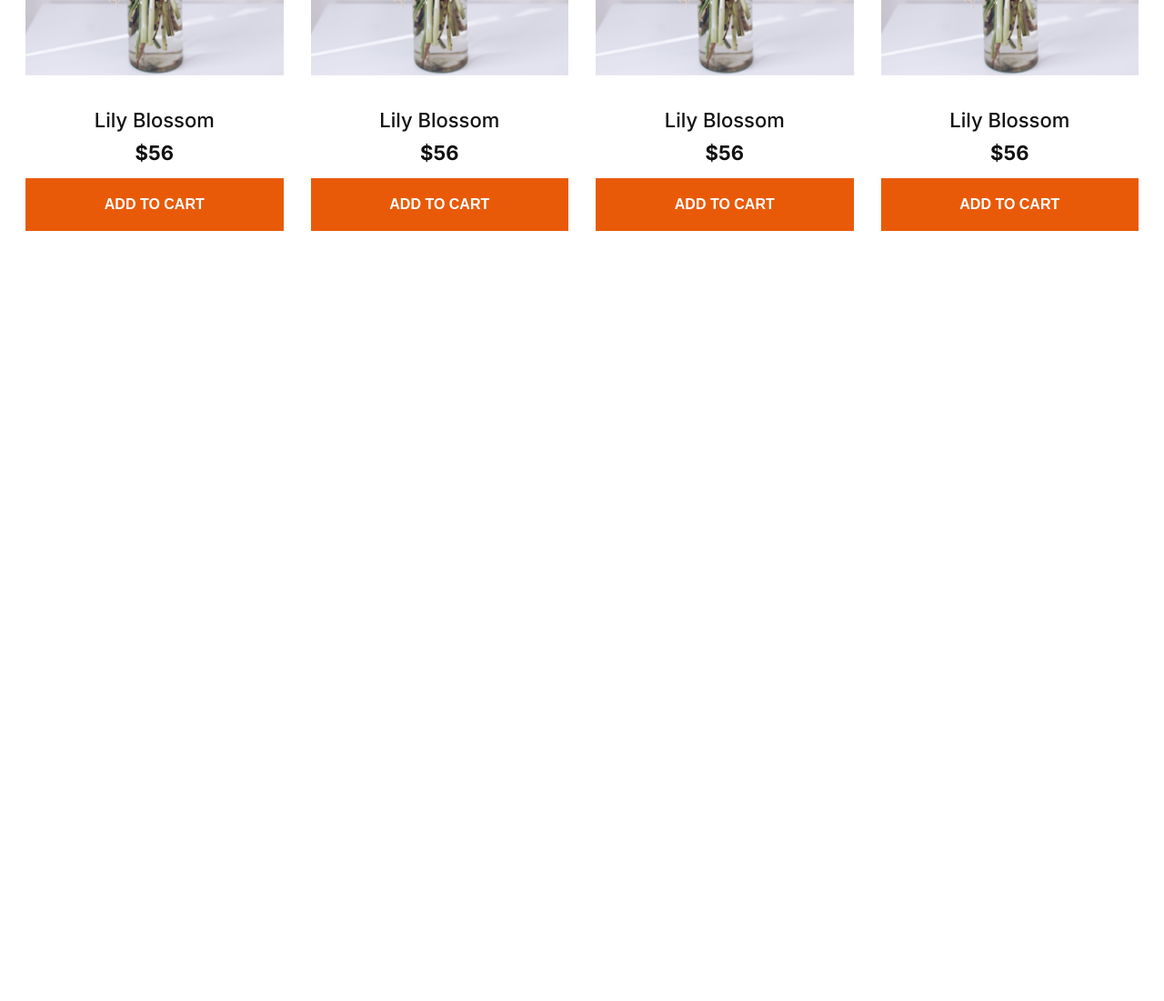
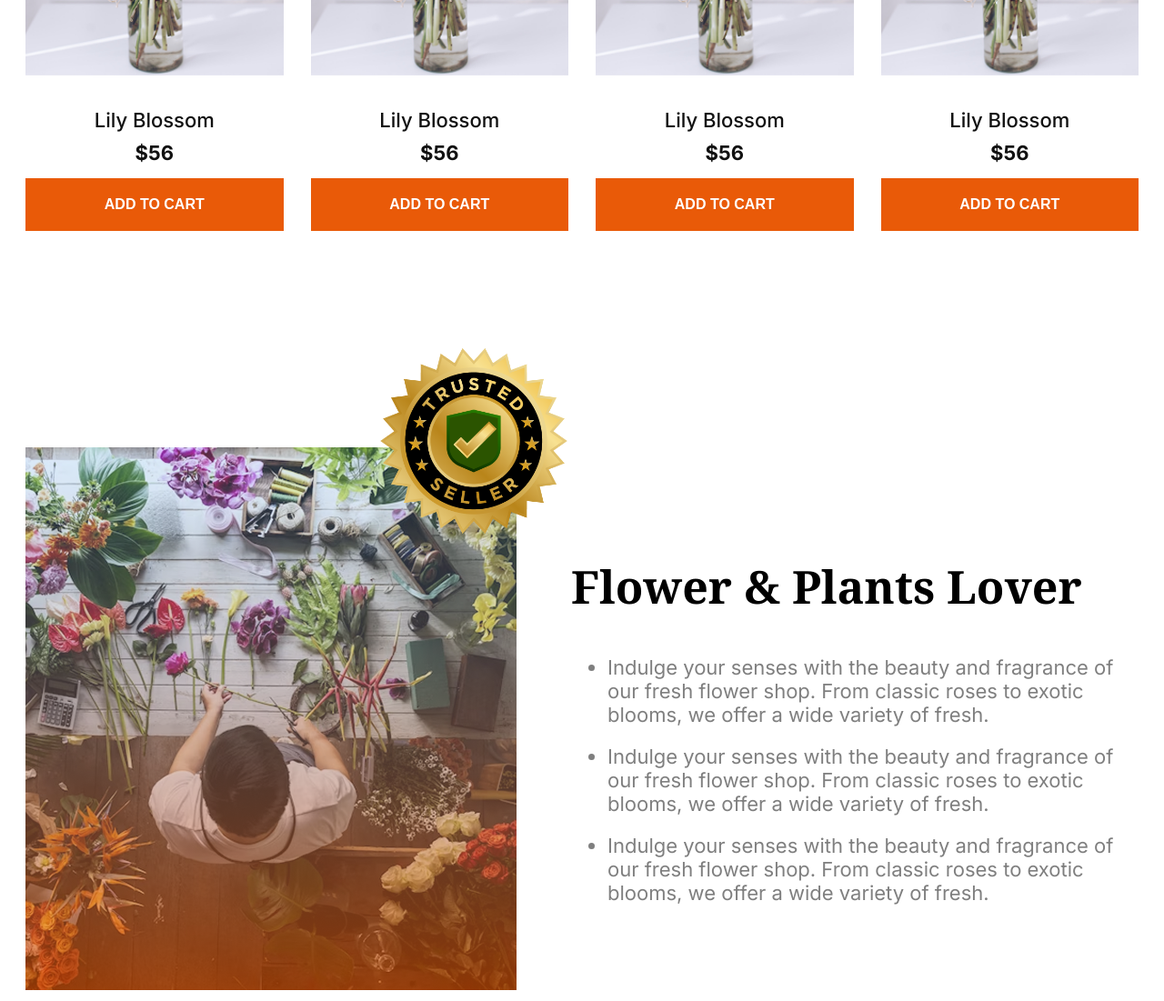
Before and after one commit to MorshedML/programming-hero-assignment-2, a plain HTML site: page index.html in a window 1280 px wide. Shown: the part 1691-2792 px from the top of the page at 91% size. Before the commit the page ends 1983 px from the top, so only its background shows below. Drawn offline with Linux system fonts and the light colour scheme.

Commit message:
flower-plants done for desktop version finished

```diff
--- a/css/style.css
+++ b/css/style.css
@@ -206,6 +206,43 @@ main section{
 /* End Our Plants CSS */
 
 
+/* Flower plants CSS */
+
+.flower-plants{
+    margin-top: 13rem;
+}
+
+.flower-container{
+    display: flex;
+    align-items: center;
+    gap: 3.75rem;
+}
+
+.flower-img-container{
+    position: relative;
+}
+
+.trusted-badge{
+    position: absolute;
+    top: -150px;
+    right: 0;
+    left: 350px;
+    width: 286px;
+}
+
+.flower-text-container{
+    max-width: 700px;
+}
+
+.flower-text-container ul li{
+    font-size: 1.375rem;
+    color: rgba(0, 0, 0, 0.5);
+    margin-bottom: 1.25rem;
+}
+
+
+
+/* End Flower plants CSS */
 
 
 
--- a/index.html
+++ b/index.html
@@ -52,6 +52,7 @@
 
 
     <main>
+
         <section class="our-plants">
 
             <div class="plants-text-container text-center">
@@ -158,6 +159,46 @@
 
         </section>
 
+        <section class="flower-plants">
+
+            <div class="flower-container">
+
+
+
+                <div class="flower-img-container">
+
+                    <img src="./assets/flower-store.png" alt="">
+                    <img class="trusted-badge" src="./assets/trusted-badge.png" alt="">
+
+                </div>
+
+                <div class="flower-text-container">
+
+                    <h1 class="section-title noto-serif-font">
+                    Flower & Plants Lover
+                    </h1>
+
+                    <ul>
+                        <li>
+                            Indulge your senses with the beauty and fragrance of our fresh flower shop. From classic roses to exotic blooms, we offer a wide variety of fresh.
+                        </li>
+
+                        <li>
+                            Indulge your senses with the beauty and fragrance of our fresh flower shop. From classic roses to exotic blooms, we offer a wide variety of fresh.
+                        </li>
+
+                        <li>
+                            Indulge your senses with the beauty and fragrance of our fresh flower shop. From classic roses to exotic blooms, we offer a wide variety of fresh.
+                        </li>
+
+                    </ul>
+
+                </div>
+
+
+            </div>
+        </section>
+
     </main>
 
 
```
